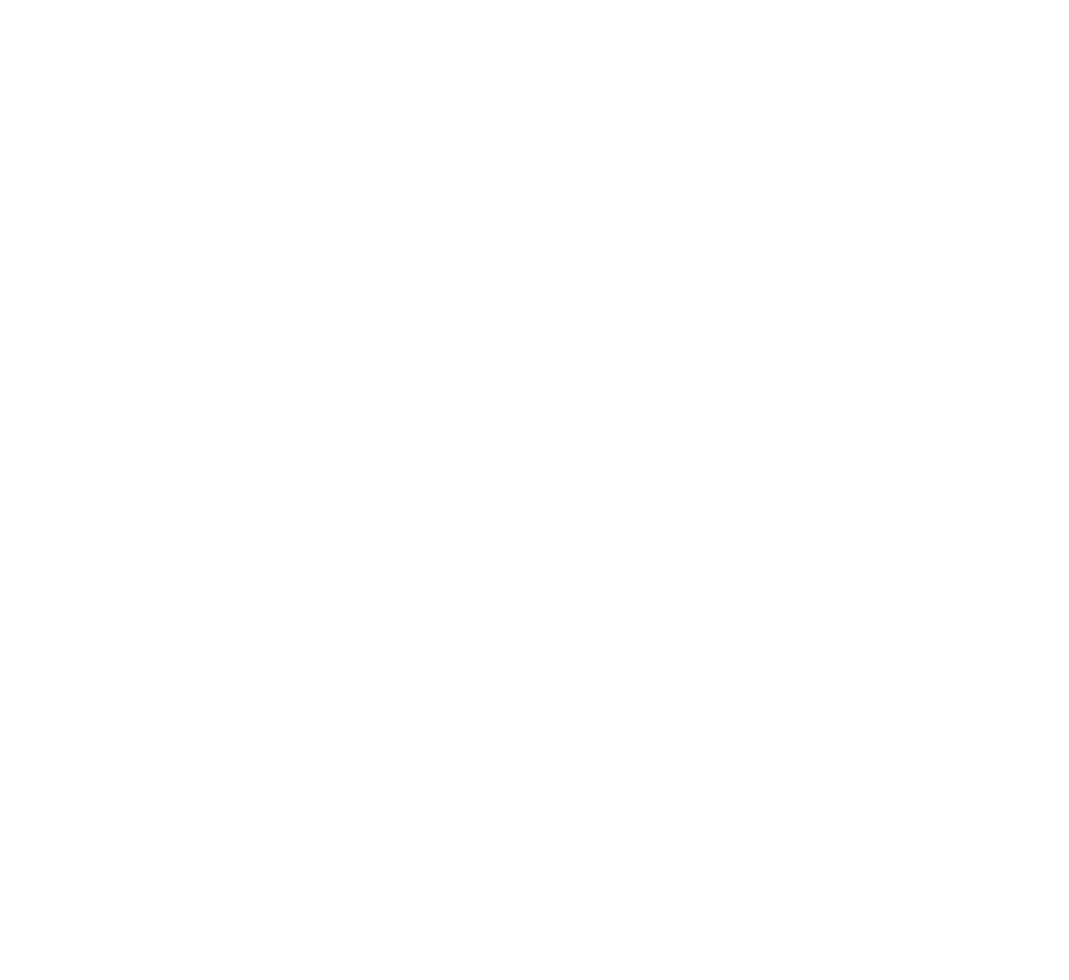
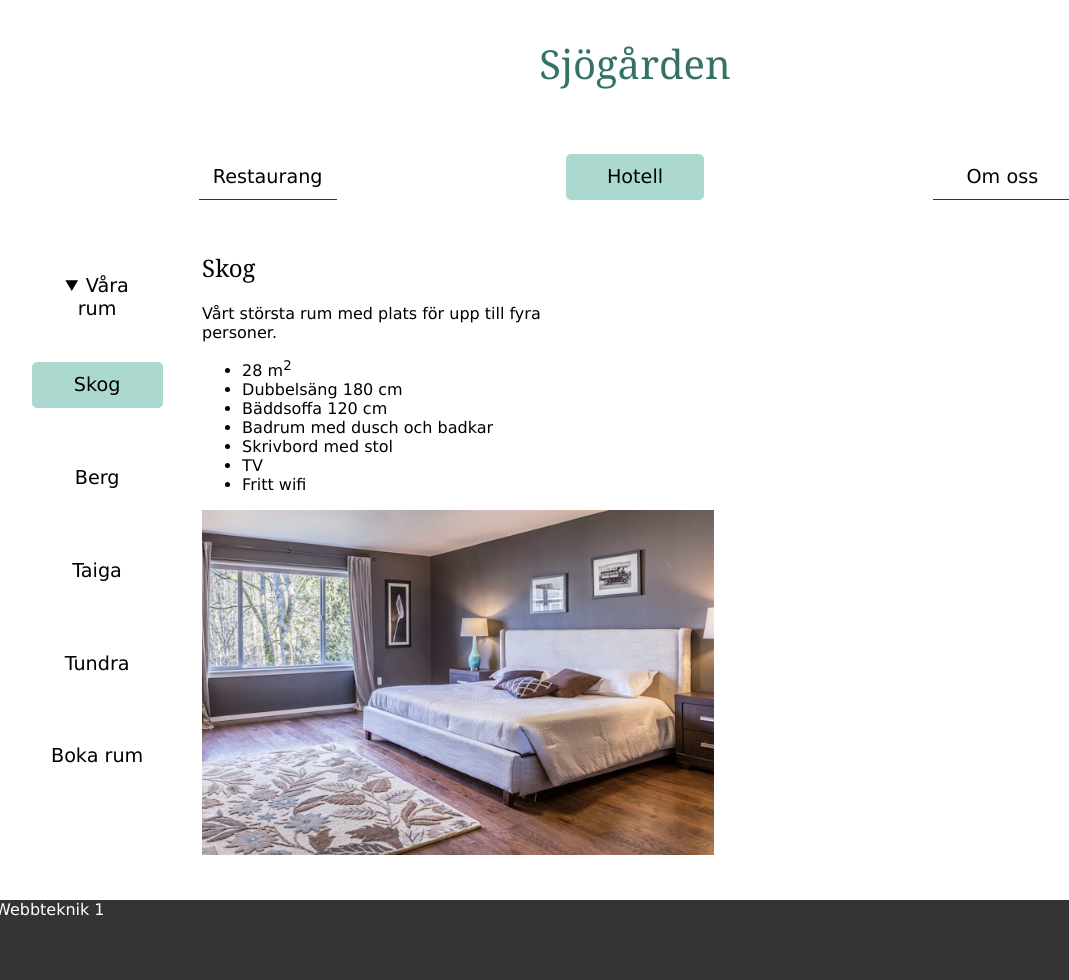
Before and after one commit to pj1401/wt1-u3, a plain HTML site: page hotell/rum/index.html in a window 1280 px wide. Shown: the whole page, without its empty margins (5-1074 px from the left). Before the commit the page ends 800 px from the top, so only its background shows below. Drawn offline with Linux system fonts and the light colour scheme.

Commit message:
Add page for one room

```diff
--- a/css/style.css
+++ b/css/style.css
@@ -177,7 +177,7 @@ header:has(> .nav-button > #side-menu-btn:checked) ~ main .nav-collapsible detai
   display: inline;
   border: none;
 }
-#global-nav a.this-page {
+a.this-page {
   background-color: #ABD8CF;
   border: none;
   border-radius: 5px;
@@ -231,7 +231,7 @@ header:has(> .nav-button > #side-menu-btn:checked) ~ main .nav-collapsible detai
   grid-column: span 1;
 }
 .main-header section {
-  flex: 2 1 auto;
+  flex: 1 1 auto;
 }
 .main-header .img-container {
   flex: 0 2 auto;
@@ -257,6 +257,9 @@ header:has(> .nav-button > #side-menu-btn:checked) ~ main .nav-collapsible detai
   }
   .main-header {
     flex-direction: row;
+  }
+  .main-header section {
+    max-width: 405px;
   }
 }
 
@@ -287,6 +290,9 @@ header:has(> .nav-button > #side-menu-btn:checked) ~ main .nav-collapsible detai
   }
   main:not(:has(> .in-page-nav)) .main-header, main:not(:has(> .in-page-nav)) .main-body {
     grid-column: span 1;
+  }
+  .main-header .img-container {
+    max-width: 765px;
   }
   .logo {
     line-height: 8em;
--- a/hotell/rum/index.html
+++ b/hotell/rum/index.html
@@ -0,0 +1,79 @@
+<!DOCTYPE html>
+<html lang="sv">
+<head>
+  <meta charset="UTF-8">
+  <meta name="viewport" content="width=device-width, initial-scale=1.0">
+  <link rel="stylesheet" href="../../css/style.css">
+  <title>Skog - Sjögården</title>
+</head>
+<body>
+  <header>
+    <div class="logo">
+      <a href="../../" aria-label="startsida">Sjögården</a>
+    </div>
+    <div class="nav-button">
+      <input type="checkbox" id="menu-button" class="nav-btn-input">
+      <label for="menu-button" aria-label="Öppna meny"></label>
+    </div>
+    <nav class="nav-collapsible" id="global-nav">
+      <ul class="nav-list">
+        <li><a href="../../restaurang.html">Restaurang</a></li>
+        <li><a href="../" class="this-page">Hotell</a></li>
+        <li><a href="../../om/">Om oss</a></li>
+      </ul>
+    </nav>
+    <div class="nav-button">
+      <input type="checkbox" id="side-menu-btn" class="nav-btn-input">
+      <label for="side-menu-btn" aria-label="Öppna sidomeny"></label>
+    </div>
+    <div class="breadcrumb"></div>
+  </header>
+  <main>
+    <aside>
+      <nav class="nav-collapsible" id="local-nav">
+        <ul class="nav-list">
+          <li><details open>
+            <summary>Våra rum</summary>
+            <ul class="nav-list">
+              <li><a href="./index.html" class="this-page">Skog</a></li>
+              <li><a href="./rum2.html">Berg</a></li>
+              <li><a href="./rum3.html">Taiga</a></li>
+              <li><a href="./rum4.html">Tundra</a></li>
+            </ul>
+          </details></li>
+          <li><a href="../boka-rum.html">Boka rum</a></li>
+        </ul>
+      </nav>
+    </aside>
+    <div class="main-header">
+      <section>
+        <h1>Skog</h1>
+        <p>Vårt största rum med plats för upp till fyra personer.</p>
+        <ul>
+          <li>28 m<sup>2</sup></li>
+          <li>Dubbelsäng 180 cm</li>
+          <li>Bäddsoffa 120 cm</li>
+          <li>Badrum med dusch och badkar</li>
+          <li>Skrivbord med stol</li>
+          <li>TV</li>
+          <li>Fritt wifi</li>
+        </ul>
+      </section>
+      <div class="img-container">
+        <img src="../../img/large-bedroom-640.jpg" alt="hotellrummet Skog"
+        srcset="../../img/large-bedroom-480.jpg 480w,
+                ../../img/large-bedroom-640.jpg 640w,
+                ../../img/large-bedroom-960.jpg 960w"
+        sizes="(max-width: 779px) 100vw,
+               (max-width: 1039px) 50vw,
+               40vw">
+      </div>
+    </div>
+    <div class="main-body">
+    </div>
+  </main>
+  <footer>
+    Webbteknik 1
+  </footer>
+</body>
+</html>
```
Also changed, not shown: hotell/index.html (+9 -9 lines), hotell/rum/rum2.html (added), hotell/rum/rum3.html (added), hotell/rum/rum4.html (added).
